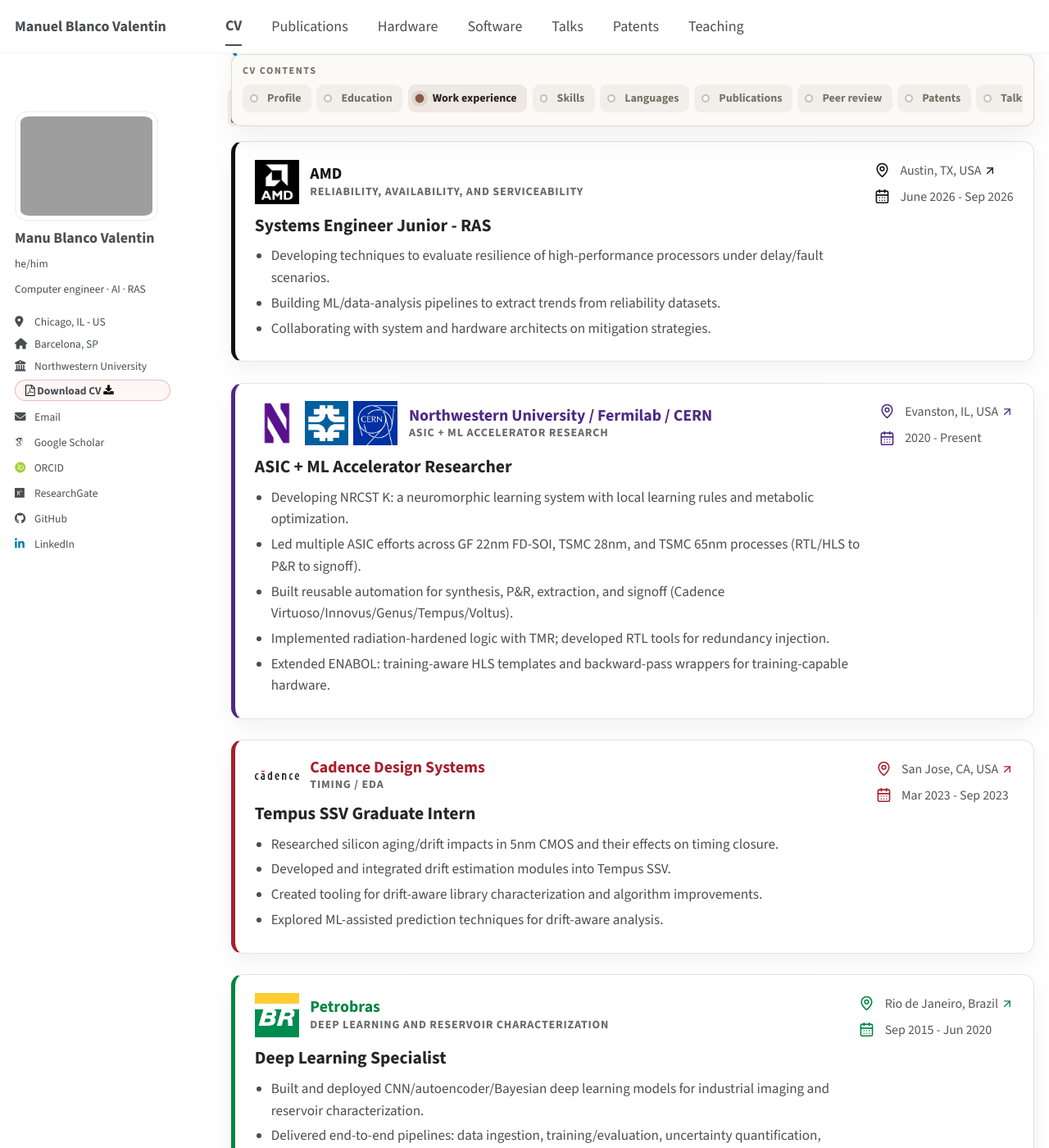
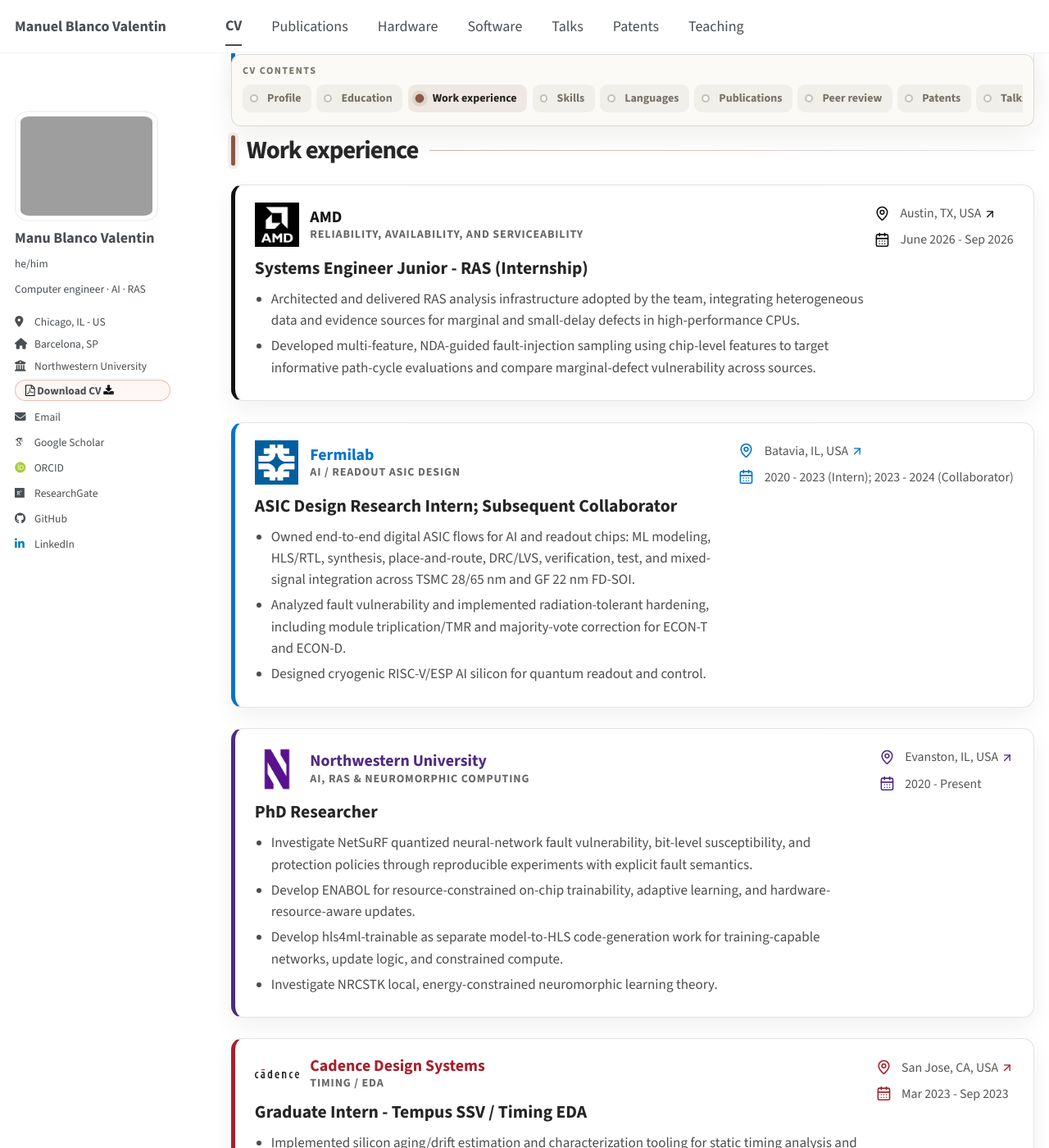
Before and after one commit to manuelblancovalentin/manuelblancovalentin.github.io, a Jekyll site: the page built from _pages/cv.md, in a window 1280 px wide and 1400 px high, scrolled down 1855 px. Shown: the whole window at 82% size. Built offline with Jekyll 4.4.1, drawn with Linux system fonts in a browser that asks for light colours; some web fonts are replaced; a script bundle is joined from its source files by our own code; library files that are not in the unit come from our copies; some of the changed text lies outside the part shown.

Commit message:
Update resume PDF and online CV for November 2026

```diff
--- a/_pages/cv.md
+++ b/_pages/cv.md
@@ -22,7 +22,7 @@ redirect_from:
 
 {% include base_path %}
 
-{% include cv-header.html name="Manuel" surname="Blanco Valentin" title="PhD Computer Engineering — AI specialist" %}
+{% include cv-header.html name="Manuel" surname="Blanco Valentin" title="ASIC & AI Accelerator Engineering / SoC Co-Design / Hardware Reliability" %}
 
 <div class="cv-page-shell">
 {% include cv-section-nav.html %}
@@ -31,7 +31,7 @@ redirect_from:
 <section id="cv-profile" class="cv-scroll-section">
 
 {% capture profile_content %}
-Passionate about designing efficient, fault-tolerant ML hardware systems and neuromorphic computing architectures. Expertise in radiation-hardened ASICs, high-level synthesis, and training-aware hardware accelerators. Enthusiastic about bridging the gap between machine learning and physical implementation challenges.
+Computer Engineering PhD candidate, with graduation expected in March 2027, specializing in end-to-end AI-accelerator ASICs and RISC-V/ESP SoCs. Hands-on ownership of digital design from ML modeling and HLS to RTL, synthesis, place-and-route, DRC/LVS, verification, and mixed-signal integration across TSMC 28/65 nm and GF 22 nm FD-SOI. Experience in radiation-tolerant fault protection, cryogenic and quantum readout, CPU RAS infrastructure, and neuromorphic AI research.
 {% endcapture %}
 
 {% include tbox.html type="profile" title="Profile" content=profile_content %}
@@ -43,9 +43,9 @@ Passionate about designing efficient, fault-tolerant ML hardware systems and neu
 <section id="cv-education" class="cv-scroll-section">
 {% include cv-section-heading.html title="Education" accent="#4e2a84" %}
 {% capture phd_education_description %}
-Hardware-software co-designed ML systems, neuromorphic learning, and radiation-hardened ASICs.
+Research in AI accelerators, hardware reliability, and local, energy-constrained neuromorphic learning.
 
-Thesis: In progress.
+Expected graduation: March 2027.
 {% endcapture %}
 {% assign nu_logo = base_path | append: "/images/logos/nu.png" %}
 {% include cv-education-card.html
@@ -127,9 +127,8 @@ Thesis: [Design and implementation of the autonomous navigation control system o
 
 {% assign amd_logo = base_path | append: "/images/logos/amd.jpeg" %}
 {% capture amd_work_description %}
-* Developing techniques to evaluate resilience of high-performance processors under delay/fault scenarios.
-* Building ML/data-analysis pipelines to extract trends from reliability datasets.
-* Collaborating with system and hardware architects on mitigation strategies.
+* Architected and delivered RAS analysis infrastructure adopted by the team, integrating heterogeneous data and evidence sources for marginal and small-delay defects in high-performance CPUs.
+* Developed multi-feature, NDA-guided fault-injection sampling using chip-level features to target informative path-cycle evaluations and compare marginal-defect vulnerability across sources.
 {% endcapture %}
 {% include cv-work-card.html
   logo=amd_logo
@@ -138,7 +137,7 @@ Thesis: [Design and implementation of the autonomous navigation control system o
   company="AMD"
   group="Reliability, Availability, and Serviceability"
   accent="#111111"
-  title="Systems Engineer Junior - RAS"
+  title="Systems Engineer Junior - RAS (Internship)"
   location="Austin, TX, USA"
   location_url="https://maps.app.goo.gl/e4dMd5eMxYj9XBJW7"
   timeline="June 2026 - Sep 2026"
@@ -147,23 +146,39 @@ Thesis: [Design and implementation of the autonomous navigation control system o
 
 {% assign fnal_logo = base_path | append: "/images/logos/fermilab.jpg" %}
 {% assign cern_logo = base_path | append: "/images/logos/cern.png" %}
-{% assign research_logos = nu_logo | append: "|" | append: fnal_logo | append: "|" | append: cern_logo %}
-{% assign research_logo_urls = "https://www.northwestern.edu|https://www.fnal.gov|https://home.cern" %}
-{% capture research_work_description %}
-* Developing NRCST K: a neuromorphic learning system with local learning rules and metabolic optimization.
-* Led multiple ASIC efforts across GF 22nm FD-SOI, TSMC 28nm, and TSMC 65nm processes (RTL/HLS to P&R to signoff).
-* Built reusable automation for synthesis, P&R, extraction, and signoff (Cadence Virtuoso/Innovus/Genus/Tempus/Voltus).
-* Implemented radiation-hardened logic with TMR; developed RTL tools for redundancy injection.
-* Extended ENABOL: training-aware HLS templates and backward-pass wrappers for training-capable hardware.
+{% capture fermilab_work_description %}
+* Owned end-to-end digital ASIC flows for AI and readout chips: ML modeling, HLS/RTL, synthesis, place-and-route, DRC/LVS, verification, test, and mixed-signal integration across TSMC 28/65 nm and GF 22 nm FD-SOI.
+* Analyzed fault vulnerability and implemented radiation-tolerant hardening, including module triplication/TMR and majority-vote correction for ECON-T and ECON-D.
+* Designed cryogenic RISC-V/ESP AI silicon for quantum readout and control.
 {% endcapture %}
 {% include cv-work-card.html
-  logos=research_logos
-  logo_urls=research_logo_urls
-  logo_alts="Northwestern University|Fermilab|CERN"
-  company="Northwestern University / Fermilab / CERN"
-  group="ASIC + ML Accelerator Research"
+  logo=fnal_logo
+  logo_url="https://www.fnal.gov"
+  logo_alt="Fermilab"
+  company="Fermilab"
+  group="AI / Readout ASIC Design"
+  accent="#0072ce"
+  title="ASIC Design Research Intern; Subsequent Collaborator"
+  location="Batavia, IL, USA"
+  location_url="https://www.google.com/maps/search/?api=1&query=Fermilab%2C%20Batavia%2C%20IL"
+  timeline="2020 - 2023 (Intern); 2023 - 2024 (Collaborator)"
+  description=fermilab_work_description
+%}
+
+{% capture research_work_description %}
+* Investigate NetSuRF quantized neural-network fault vulnerability, bit-level susceptibility, and protection policies through reproducible experiments with explicit fault semantics.
+* Develop ENABOL for resource-constrained on-chip trainability, adaptive learning, and hardware-resource-aware updates.
+* Develop hls4ml-trainable as separate model-to-HLS code-generation work for training-capable networks, update logic, and constrained compute.
+* Investigate NRCSTK local, energy-constrained neuromorphic learning theory.
+{% endcapture %}
+{% include cv-work-card.html
+  logo=nu_logo
+  logo_url="https://www.northwestern.edu"
+  logo_alt="Northwestern University"
+  company="Northwestern University"
+  group="AI, RAS & Neuromorphic Computing"
   accent="#4e2a84"
-  title="ASIC + ML Accelerator Researcher"
+  title="PhD Researcher"
   location="Evanston, IL, USA"
   location_url="https://maps.app.goo.gl/Je4fPbAb5Hf2CuBA7"
   timeline="2020 - Present"
@@ -172,10 +187,8 @@ Thesis: [Design and implementation of the autonomous navigation control system o
 
 {% assign cadence_logo = base_path | append: "/images/logos/Cadence.jpg" %}
 {% capture cadence_work_description %}
-* Researched silicon aging/drift impacts in 5nm CMOS and their effects on timing closure.
-* Developed and integrated drift estimation modules into Tempus SSV.
-* Created tooling for drift-aware library characterization and algorithm improvements.
-* Explored ML-assisted prediction techniques for drift-aware analysis.
+* Implemented silicon aging/drift estimation and characterization tooling for static timing analysis and signoff.
+* Investigated algorithmic improvements for timing EDA.
 {% endcapture %}
 {% include cv-work-card.html
   logo=cadence_logo
@@ -184,7 +197,7 @@ Thesis: [Design and implementation of the autonomous navigation control system o
   company="Cadence Design Systems"
   group="Timing / EDA"
   accent="#a6202d"
-  title="Tempus SSV Graduate Intern"
+  title="Graduate Intern - Tempus SSV / Timing EDA"
   location="San Jose, CA, USA"
   location_url="https://maps.app.goo.gl/HtuYfiJuLLPEGVyE8"
   timeline="Mar 2023 - Sep 2023"
@@ -193,10 +206,7 @@ Thesis: [Design and implementation of the autonomous navigation control system o
 
 {% assign petrobras_logo = base_path | append: "/images/logos/petrobras.png" %}
 {% capture petrobras_work_description %}
-* Built and deployed CNN/autoencoder/Bayesian deep learning models for industrial imaging and reservoir characterization.
-* Delivered end-to-end pipelines: data ingestion, training/evaluation, uncertainty quantification, production reporting.
-* Developed AI systems for oil & gas reservoir characterization using seismic and borehole image data.
-* Applied Bayesian deep learning for uncertainty quantification and model robustness.
+* Developed AI, generative modeling, and Bayesian learning for petrophysics, including uncertainty-aware reservoir and subsurface interpretation.
 {% endcapture %}
 {% include cv-work-card.html
   logo=petrobras_logo
```
Also changed, not shown: other parts of _pages/cv.md (+3 -3 lines), _data/cv_skills.yml (+11 -1 lines), _pages/about.md (+1 -1 lines), _pages/cv-json.md (+2 -2 lines), 1 other file.
